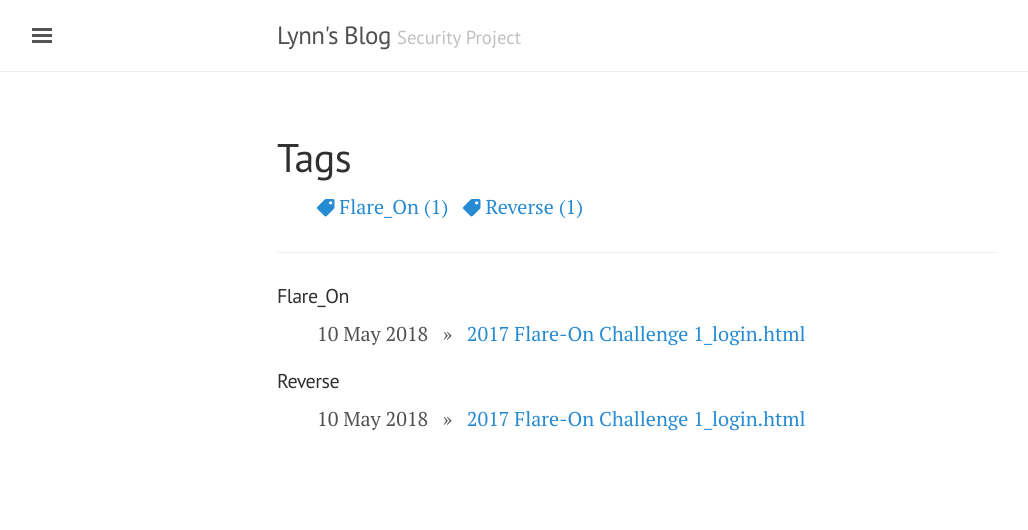
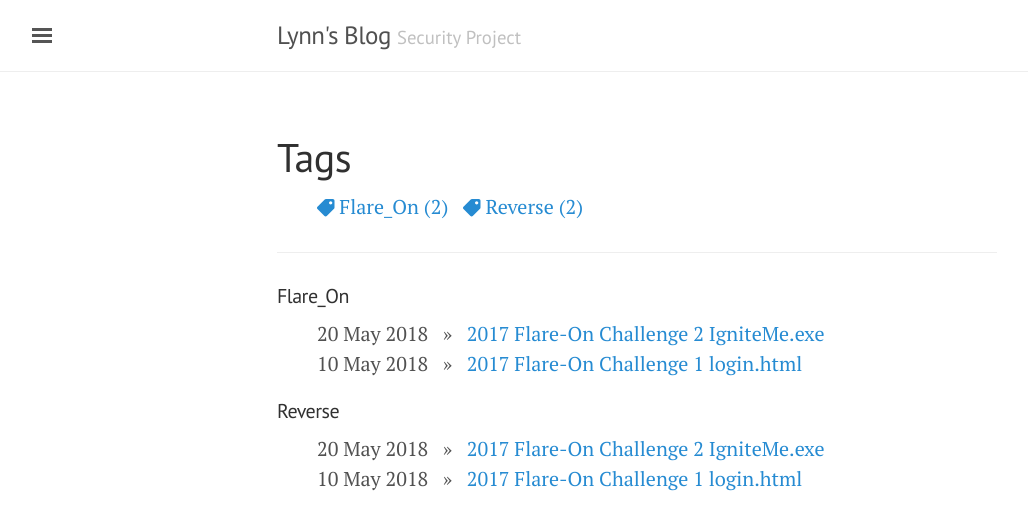
Before and after one commit to 0x000050/0x000050.github.io, a Jekyll site: the page built from Tags.html, in a window 1280 px wide. Shown: the top 530 px of the page, without its empty margins (3-1031 px from the left). Built offline with Jekyll 4.4.1, drawn with Linux system fonts in a browser that asks for light colours; nearby versions of some CDN libraries; some of the changed lines change nothing that is shown.

Commit message:
Flare-On#2

````diff
--- a/_posts/2018-05-10-2017 Flare-On #1 Login.md
+++ b/_posts/2018-05-10-2017 Flare-On #1 Login.md
@@ -1,6 +1,6 @@
 ---
 layout: post
-title: 2017 Flare-On Challenge 1_login.html
+title: 2017 Flare-On Challenge 1 login.html
 tags: [Flare_On, Reverse]
 ---
 
@@ -10,8 +10,10 @@
 * The [solutions](https://www.fireeye.com/blog/threat-research/2017/10/2017-flare-on-challenge-solutions.html) written by each challenge author
 
 * * *
-1_login.html
+login.html
 >Challenge #1 by Dominik Weber (@Invalid_handle)
+
+* [Challenge download](https://github.com/0x000050/CTF/blob/master/2017_Flare-On/01_Login/login.html)
 
 There is an HTML file with a form. We need to provide a flag and check for its correctness.
 
--- /dev/null
+++ b/_posts/2018-05-20-2017 Flare-On #2 IgniteMe.md
@@ -0,0 +1,67 @@
+---
+layout: post
+title: 2017 Flare-On Challenge 2 IgniteMe.exe
+tags: [Flare_On, Reverse]
+---
+>Challenge #2 by Nhan Huynh
+
+* [Challenge download](https://github.com/0x000050/CTF/blob/master/2017_Flare-On/02_IgniteMe/IgniteMe.exe)
+
+This is a crack me challenge. IgniteMe.exe expects to run without any command line argument. It asks the player to input the	 flag and checks whether it's correct or not.
+
+```
+C:\Users\nnyl\Desktop\flareon4\Challenge2>IgniteMe.exe
+G1v3 m3 t3h fl4g:  flareon
+N0t t00 h0t R we? 7ry 4ga1nz plzzz!
+```
+
+* Analysis:
+
+![](https://i.imgur.com/3rA8jZy.png)
+
+`sub_4010F0` function is used to read user input data，and stored the user input data at `0x403078`.
+
+The `sub_401050` function is flag validation function, focusing on code block between `0x401088` and `0x4010AD`, you can see where the input is processed by xor loop, and checks it against some data `enc` (at `0x0403000`).
+
+![](https://i.imgur.com/hoqtTCR.png)
+
+`sub_401000` function is used to generate key, we can get an initial seed to be the number 4.
+
+* Solutions:
+
+In the first loop, `IgniteMe.exe` XOR's 0x04 with the last character of user input data.  The result is then XOR'd with the second from last char, and it keeps on going.  The global variable `byte_403180` stores the encoded user input data.
+
+Upon completion of encoded user input data, checks for correctness of the decrypted data (`enc`). if it correct print `G00d j0b!`.
+
+Therefore, we can bruteforced the `enc`
+
+```
+.data:00403000 ; char enc[]
+.data:00403000 enc dd 4549260Dh
+.data:00403004 dd 4478172Ah
+.data:00403008 dd 5E5D6C2Bh
+.data:0040300C dd 172F1245h
+.data:00403010 dd 6E6F442Bh
+.data:00403014 dd 455F0956h
+.data:00403018 dd 0A267347h
+.data:0040301C dd 4817130Dh
+.data:00403020 dd 4D400142h
+.data:00403024 dd 69020Ch
+```
+
+The following script obtains the flag.
+
+```python
+enc = [0x0D, 0x26, 0x49, 0x45, 0x2A, 0x17, 0x78, 0x44, 0x2B, 0x6C, 0x5D, 0x5E, 0x45, 0x12, 0x2F, 0x17, 0x2B, 0x44, 0x6F, 0x6E, 0x56, 0x09, 0x5F, 0x45, 0x47, 0x73, 0x26, 0x0A, 0x0D, 0x13, 0x17, 0x48, 0x42, 0x01, 0x40, 0x4D, 0x0C, 0x02, 0x69]
+
+import sys
+v4 = 4                    #key
+ans = ''
+for i in range(len(enc)):
+    v4 = v4 ^ enc[-i-1]
+    ans += chr(v4)
+    print hex(enc[-i-1])
+print ans[::-1]
+```
+
+Flag: `R_y0u_H0t_3n0ugH_t0_1gn1t3@flare-on.com`
````
Also changed, not shown: 4 other files.
